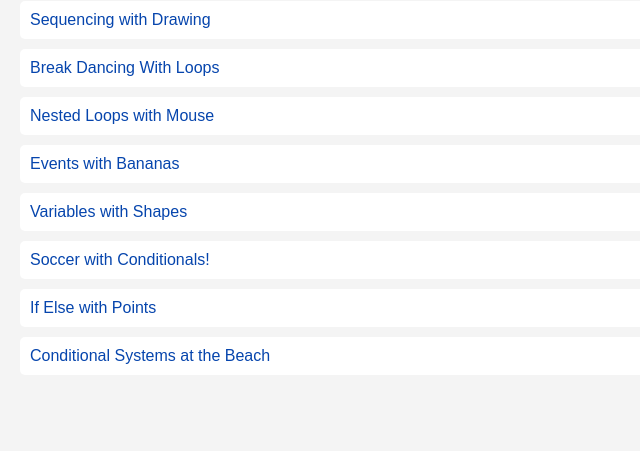
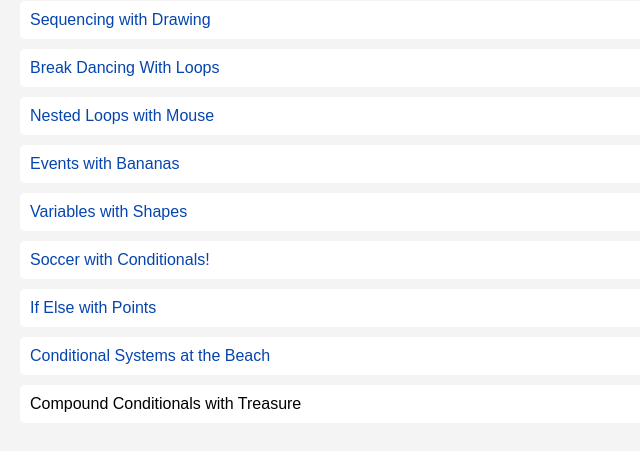
Before and after one commit to nparimoo13/Videos-Website, a plain HTML site: page index.html in a window 1280 px wide. Shown: the part 79-530 px from the top of the page, without its empty margins (0-640 px from the left). Drawn offline with Linux system fonts and the light colour scheme.

Commit message:
Update index.html

```diff
--- a/index.html
+++ b/index.html
@@ -43,6 +43,7 @@
         <li><a href="https://www.youtube.com/watch?v=nikHhrS_0YY" target="_blank">Soccer with Conditionals!</a></li>
         <li><a href="https://www.youtube.com/watch?v=xFw6M7zELNs" target="_blank">If Else with Points</a></li>
         <li><a href="https://www.youtube.com/watch?v=5p0g_XuLzrk" target="_blank">Conditional Systems at the Beach</a></li>
+        <li><a href="https://www.youtube.com/watch?v=HCC9CWxbotI" target="_blank"></a>Compound Conditionals with Treasure</li>
 <!--         <li><a href="https://www.youtube.com/watch?v=GXfbwn_eywU" target="_blank">Conditional loops with a soccer ball</a></li>
         <li><a href="https://www.youtube.com/watch?v=6lDcBd--egw" target="_blank">Conditional Statements with archery</a></li>
         <li><a href="https://www.youtube.com/watch?v=gwtQPaLfzxM" target="_blank">Nested Conditionals with Penguin</a></li>
```
